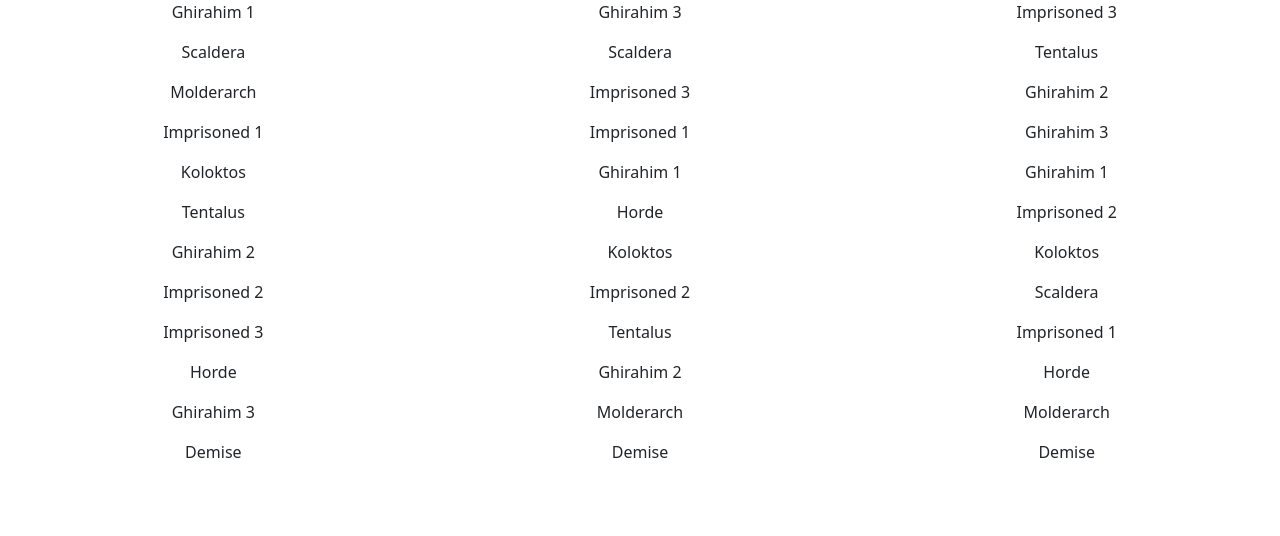
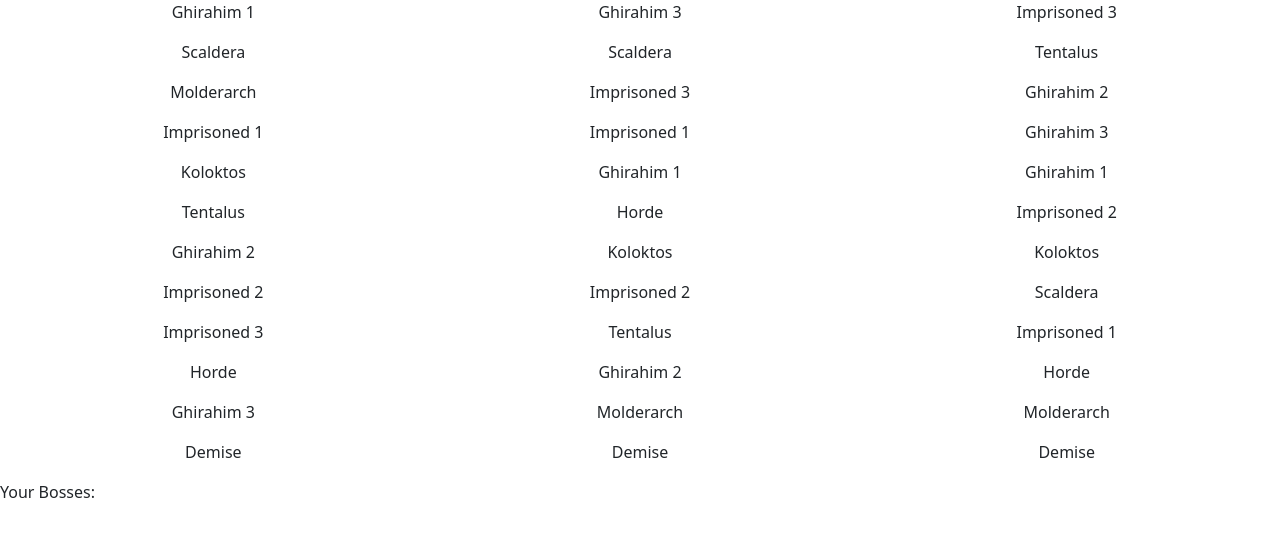
Before and after one commit to cjs8487/SS-Boss-Rush-Tool, a React (Create React App) app: page / in a window 1280 px wide. Shown: the top 536 px of the page. Built offline with nearby package versions, Linux system fonts and the light colour scheme.

Commit message:
boss list display

```diff
--- a/src/App.js
+++ b/src/App.js
@@ -1,22 +1,10 @@
 import React from 'react';
-import { Container, Row } from 'react-bootstrap';
 import './App.css';
-import bosses from './data/bosses.json';
-import lists from './data/lists.json';
-import List from './List';
-import 'bootstrap/dist/css/bootstrap.min.css';
+import BossRush from './BossRush';
 
 function App() {
     return (
-        <Container fluid className="App">
-            <Row>
-                {
-                    lists.map((list) => (
-                        <List bosses={bosses} list={list} />
-                    ))
-                }
-            </Row>
-        </Container>
+        <BossRush />
     );
 }
 
--- /dev/null
+++ b/src/BossRush.js
@@ -0,0 +1,43 @@
+import React from 'react';
+import { Container, Row, Col } from 'react-bootstrap';
+import bossList from './data/bosses.json';
+import lists from './data/lists.json';
+import List from './List';
+import 'bootstrap/dist/css/bootstrap.min.css';
+
+class BossRush extends React.Component {
+    constructor(props) {
+        super(props);
+
+        this.state = {
+            bosses: [],
+            bossLists: lists,
+        };
+    }
+
+    render() {
+        return (
+            <Container fluid className="App">
+                <Row>
+                    {
+                        this.state.bossLists.map((list) => (
+                            <List bosses={bossList} list={list} />
+                        ))
+                    }
+                </Row>
+                <Row>
+                    Your Bosses:
+                    {
+                        this.state.bosses.map((boss) => (
+                            <Col style={{ alignText: 'center' }}>
+                                {boss}
+                            </Col>
+                        ))
+                    }
+                </Row>
+            </Container>
+        );
+    }
+}
+
+export default BossRush;
```
